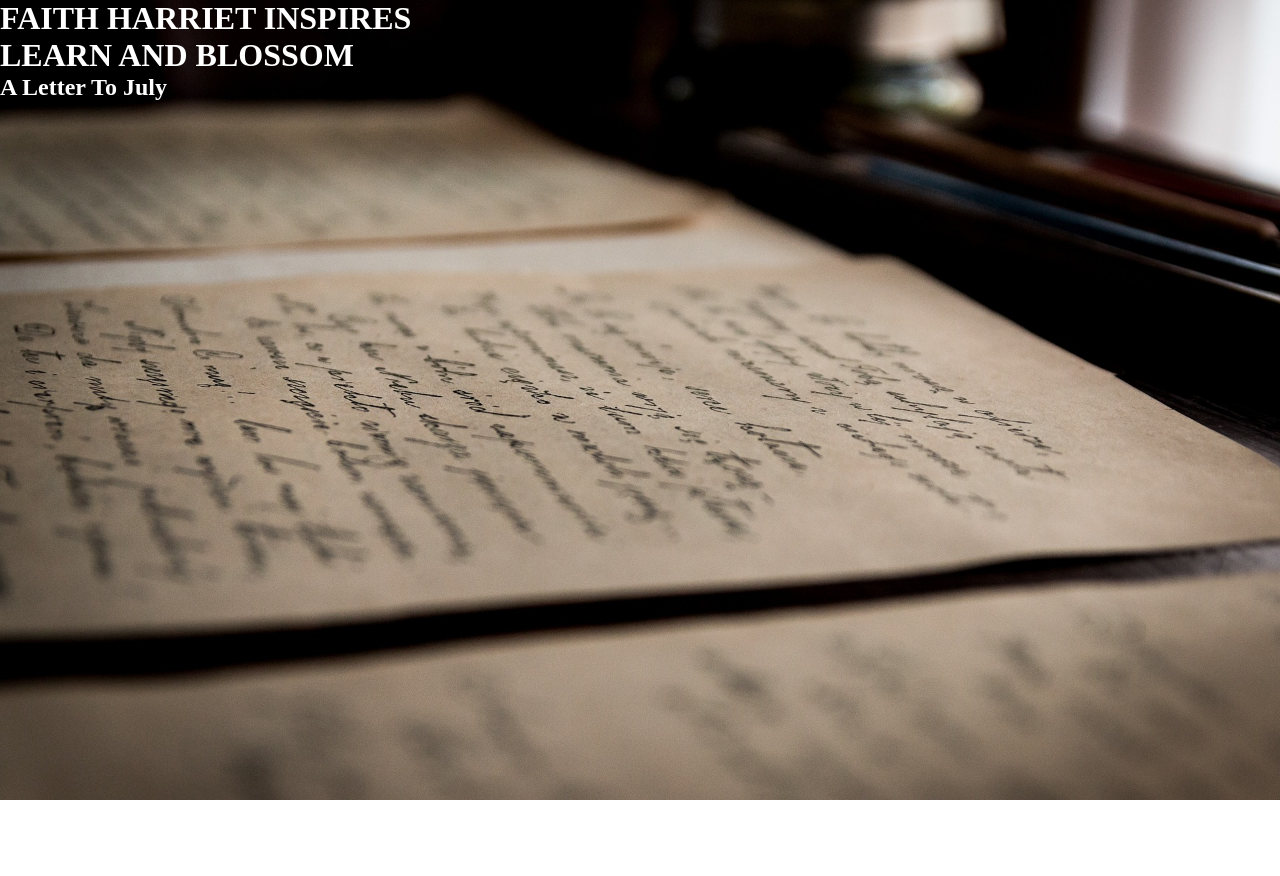
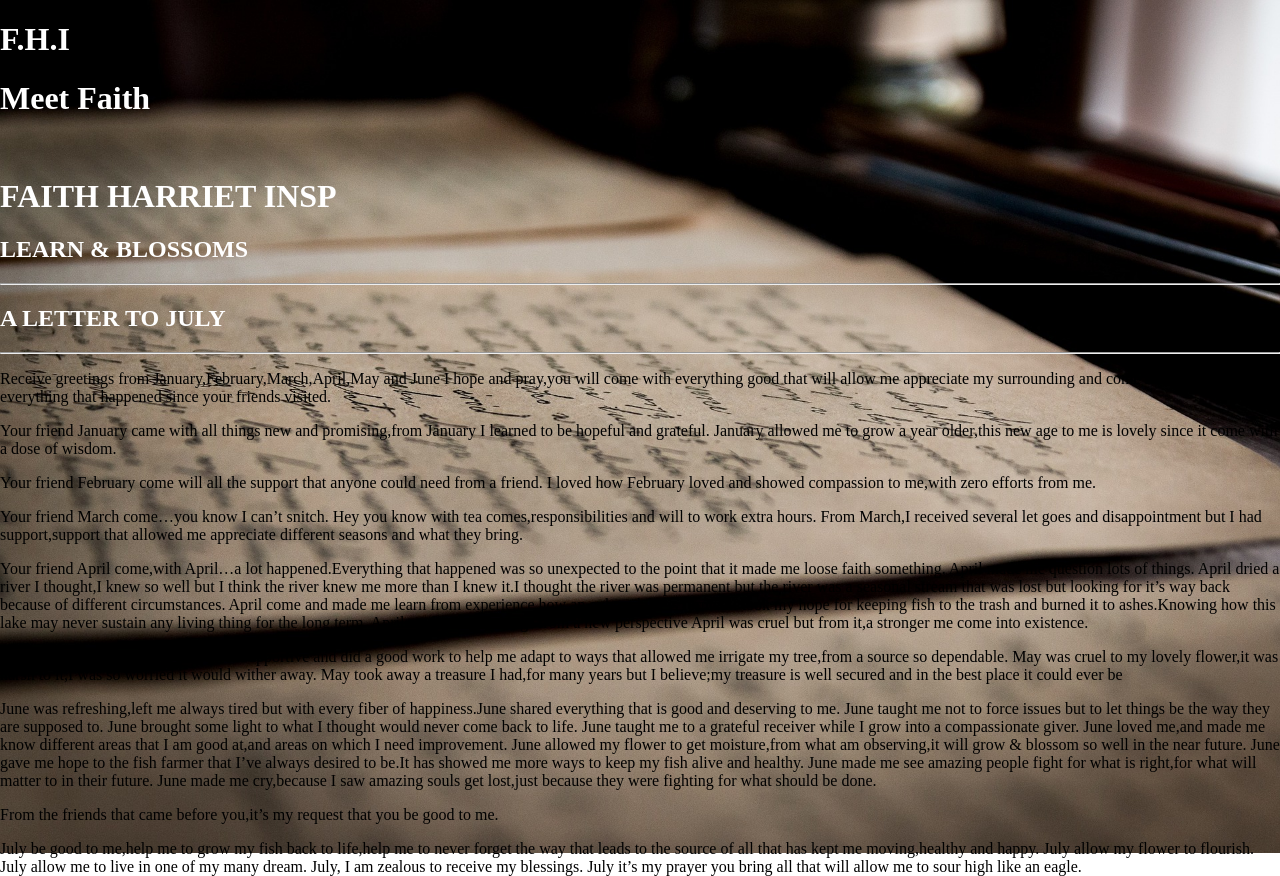
Before and after one commit to nym2/my-personal-website, a plain HTML site: page index.html in a window 1280 px wide. Before the commit the page ends 800 px from the top, so only its background shows below. Drawn offline with Linux system fonts and the light colour scheme.

Commit message:
adds index.html; style.css

```diff
--- a/index.html
+++ b/index.html
@@ -7,8 +7,69 @@
     <title>My Personal Website</title>
 </head>
 <body>
-    <h1>FAITH HARRIET INSPIRES</h1>
-    <h1>LEARN AND BLOSSOM</h1>
-    <script src="script.js"></script>
+    <header>
+        <h1>F.H.I</h1>
+        <h1>Meet Faith</h1>
+        <img src="" alt="">
+        <img src="" alt="">
+    </header>
+    <div>
+        <h1>FAITH HARRIET INSP</h1>
+        <h2>LEARN & BLOSSOMS</h2>
+    </div>
+
+    <hr>
+    <h2>A LETTER TO JULY</h2>
+    <hr>
+
+    <p>
+        Receive greetings from January,February,March,April,May and June
+        I hope and pray,you will come with everything good that will allow me appreciate my surrounding and come to understand everything that happened since your friends visited.
+    </p>
+
+    <p>Your friend January came with all things new and promising,from January I learned to be hopeful and grateful.
+        January allowed me to grow a year older,this new age to me is lovely since it come with a dose of wisdom.
+    </p>
+
+    <p>Your friend February come will all the support that anyone could need from a friend.
+        I loved how February loved and showed compassion to me,with zero efforts from me.
+    </p>
+
+    <p>Your friend March come…you know I can’t snitch.
+        Hey you know with tea comes,responsibilities and will to work extra hours.
+        From March,I received several let goes and disappointment but I had support,support that allowed me appreciate different seasons and what they bring.
+    </p>
+
+    <p>Your friend April come,with April…a lot happened.Everything that happened was so unexpected to the point that it made me loose faith something.
+        April made me question lots of things.
+        April dried a river I thought,I knew so well but I think the river knew me more than I knew it.I thought the river was permanent but the river was a seasonal stream that was lost but looking for it’s way back because of different circumstances.
+        April come and made me learn from experience how an oxbow lake is formed.I took my hope for keeping fish to the trash and burned it to ashes.Knowing how this lake may never sustain any living thing for the long term.
+        April made me see things from a new perspective
+        April was cruel but from it,a stronger me come into existence.
+    </p>
+    <p>May was sooo patient with me,it was supportive and did a good work to help me adapt to ways that allowed me irrigate my tree,from a source so dependable.
+        May was cruel to my lovely flower,it was harsh to it,I was so worried it would wither away.
+        May took away a treasure I had,for many years but I believe;my treasure is well secured and in the best place it could ever be
+    </p>
+    <p>June was refreshing,left me always tired but with every fiber of happiness.June shared everything that is good and deserving to me.
+        June taught me not to force issues but to let things be the way they are supposed to.
+        June brought some light to what I thought would never come back to life.
+        June taught me to a grateful receiver while I grow into a compassionate giver.
+        June loved me,and made me know different areas that I am good at,and areas on which I need improvement.
+        June allowed my flower to get moisture,from what am observing,it will grow & blossom so well in the near future.
+        June gave me hope to the fish farmer that I’ve always desired to be.It has showed me more ways to keep my fish alive and healthy.
+        June made me see amazing people fight for what is right,for what will matter to in their future.
+        June made me cry,because I saw amazing souls get lost,just because they were fighting for what should be done.
+    </p>
+
+    <p>From the friends that came before you,it’s my request that you be good to me.</p>
+
+    <p>July be good to me,help me to grow my fish back to life,help me to never forget the way that leads to the source of all that has kept me moving,healthy and happy.
+        July allow my flower to flourish.
+        July allow me to live in one of my many dream.
+        July, I am zealous to receive my blessings.
+        July it’s my prayer you bring all that will allow me to sour high like an eagle.
+    </p>
+
 </body>
 </html>
--- a/style.css
+++ b/style.css
@@ -1,12 +1,10 @@
-* {
-    margin: 0;
-    padding: 0;
-}
 body {
     background-image: url(mywebsitephoto1.jpg);
     background-size: cover;
     background-repeat: no-repeat;
     height: 100vh;
+    margin: 0;
+    padding: 0;
 }
 h1 {
     color: white;
```
